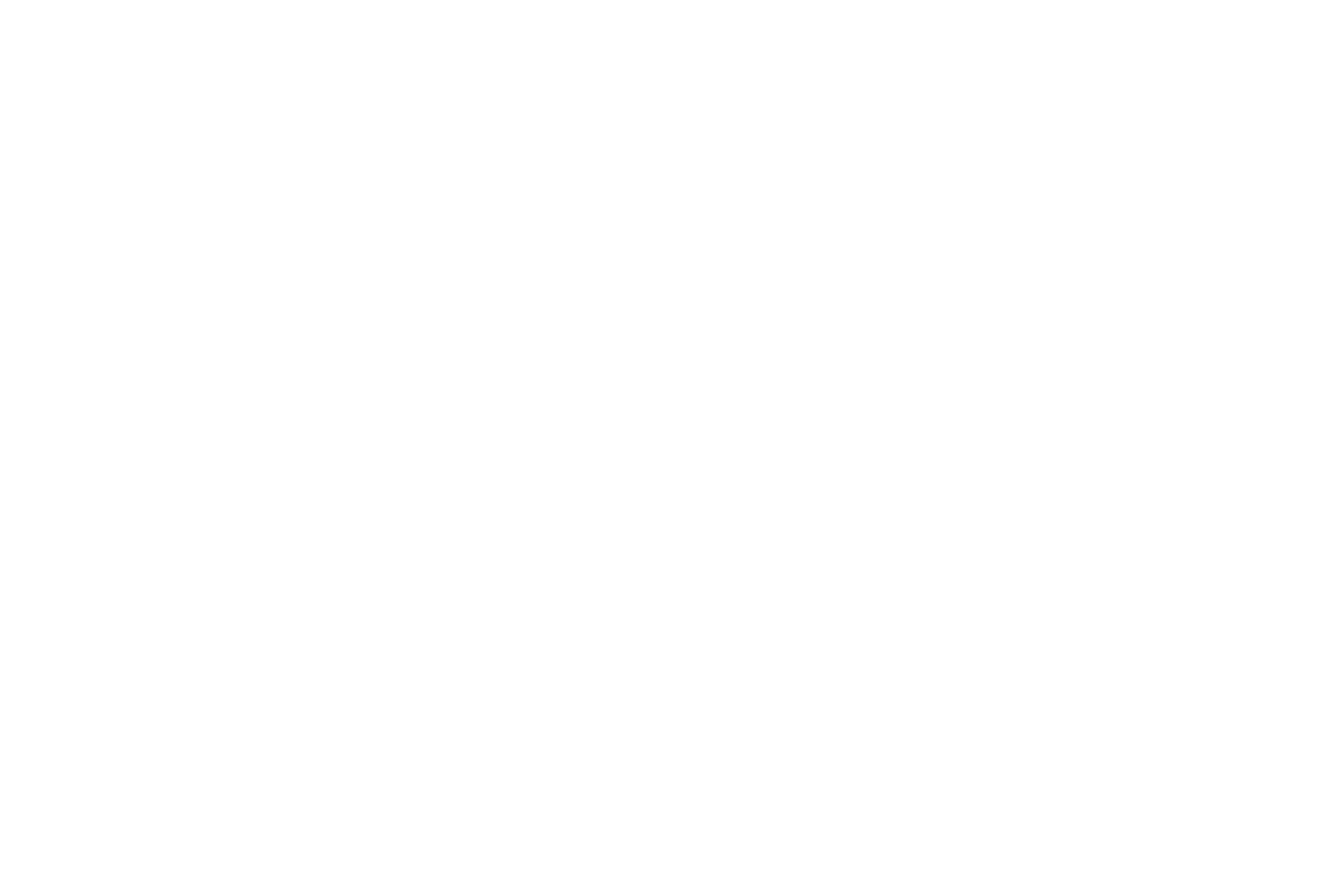
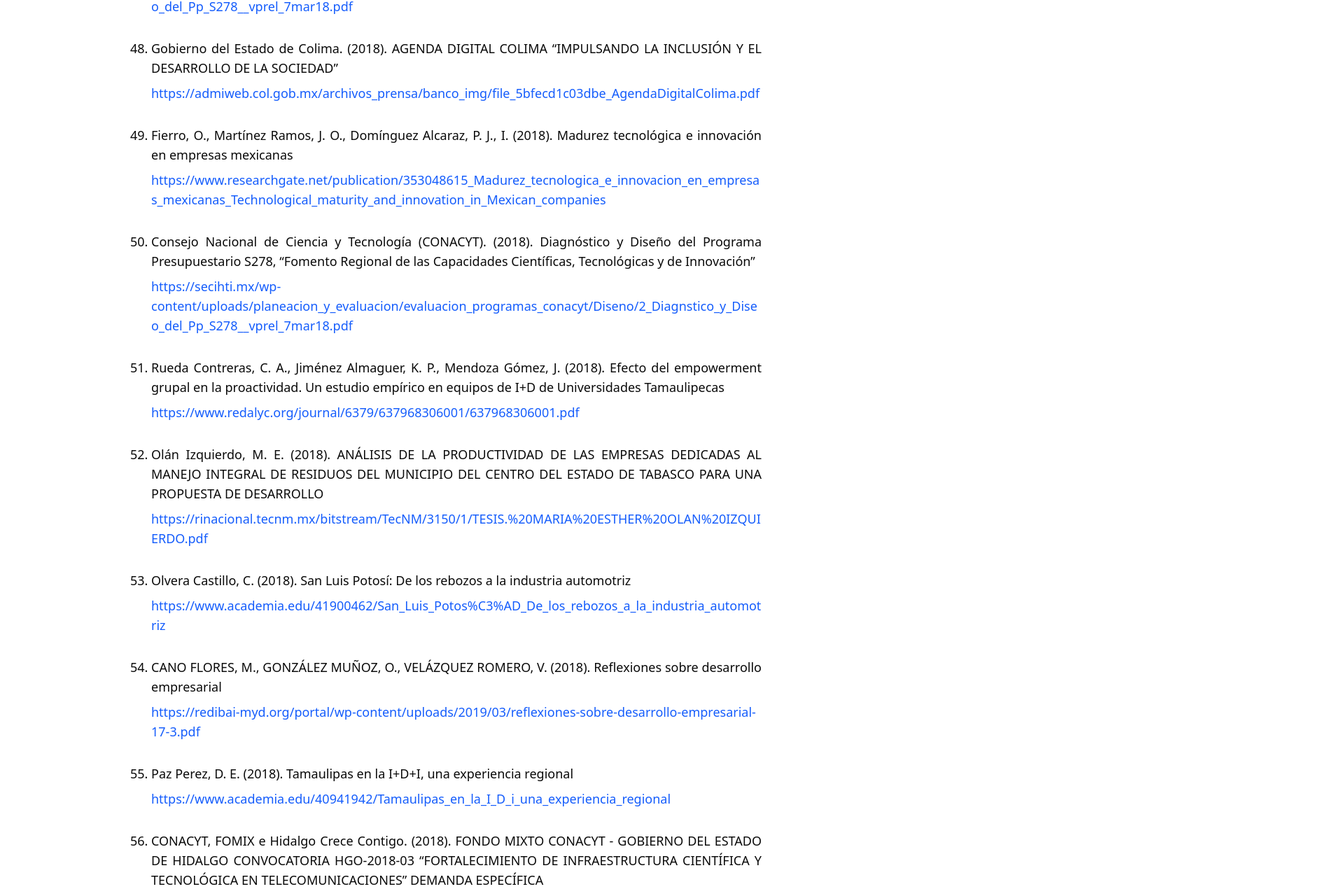
Before and after one commit to Blayt05/caiinno_becario, a Next.js app: page /impacto/informacion-de-referencia in a window 1280 px wide. Shown: the part 6358-7638 px from the top of the page at 70% size, 1920 px wide, since content can reach past the window. Before the commit the page ends 5912 px from the top, so only its background shows below. Built offline with nearby package versions, Linux system fonts and the light colour scheme.

Commit message:
actualizacion_13

```diff
--- a/src/components/ImpactFilters.tsx
+++ b/src/components/ImpactFilters.tsx
@@ -107,6 +107,23 @@
   'Manufactura del sector autopartes en Tlaxcala',
   'APROXIMACIONES A LA MEDICIÓN DEL SISTEMA DE INNOVACIÓN EN MÉXICO',
   'Programa especial de ciencia de Zacatecas 2017-2021',
+  'APROXIMACIONES A LA MEDICIÓN DEL SISTEMA DE INNOVACIÓN EN MÉXICO',
+  'Gaceta Parlamentaria, año XXI, número 5029',
+  'INICIATIVA FRACCIÓN XII DEL ARTÍCULO 6º DE LA LEY DE LA PROPIEDAD INDUSTRIAL',
+  'Impacto social de la ciencia y la tecnología en el sector automotriz en Querétaro',
+  'Analysis of the ICT user Profile',
+  'Diagnóstico y Diseño del Programa Presupuestario S278',
+  'AGENDA DIGITAL COLIMA',
+  'Madurez tecnológica e innovación en empresas mexicanas',
+  '“Fomento Regional de las Capacidades Científicas, Tecnológicas y de Innovación”',
+  'Efecto del empowerment grupal en la proactividad',
+  'ANÁLISIS DE LA PRODUCTIVIDAD DE LAS EMPRESAS DEL ESTADO DE TABASCO',
+  'San Luis Potosí: De los rebozos a la industria automotriz',
+  'Reflexiones sobre desarrollo empresarial',
+  'Tamaulipas en la I+D+I, una experiencia regional',
+  'FONDO MIXTO CONACYT - GOBIERNO DEL ESTADO DE HIDALGO CONVOCATORIA HGO-2018-03',
+  'Programa Académico de: Especialidad En Medicina Del Trabajo Y Ambiental',
+
 ];
 
   return (
--- a/src/data/informacionData.ts
+++ b/src/data/informacionData.ts
@@ -313,7 +313,7 @@
     tipoDoc : 1
   },
   {
-    titulo: 'M López López, M., Villarreal Peralta, E.M. (2017). APROXIMACIONES A LA MEDICIÓN DEL SISTEMA DE INNOVACIÓN EN MÉXICO',
+    titulo: 'López López, M., Villarreal Peralta, E.M. (2017). APROXIMACIONES A LA MEDICIÓN DEL SISTEMA DE INNOVACIÓN EN MÉXICO',
     link: 'https://www.uam.mx/altec2017/pdfs/ALTEC_2017_paper_109.pdf',
     año: 2017,
     documento: 'APROXIMACIONES A LA MEDICIÓN DEL SISTEMA DE INNOVACIÓN EN MÉXICO',
@@ -327,5 +327,133 @@
     documento: 'Programa especial de ciencia de Zacatecas 2017-2021',
     tipoUsuario: 'Gubernamental',
     tipoDoc : 1
-  }
+  },
+  {
+    titulo: 'López López, M., Villarreal Peralta, E.M. (2017). APROXIMACIONES A LA MEDICIÓN DEL SISTEMA DE INNOVACIÓN EN MÉXICO',
+    link: 'https://repositorio.altecasociacion.org/bitstream/handle/20.500.13048/1465/Aproximaciones%20a%20la%20medición%20del%20sistema%20de%20innovación%20en%20México.pdf?sequence=1&isAllowed=y',
+    año: 2017,
+    documento: 'APROXIMACIONES A LA MEDICIÓN DEL SISTEMA DE INNOVACIÓN EN MÉXICO',
+    tipoUsuario: 'Privado/Académico',
+    tipoDoc : 1
+  },
+  {
+    titulo: 'Cámara de Diputados. (2018). Gaceta Parlamentaria, año XXI, número 5029, lunes 21 de mayo de 2018',
+    link: 'https://gaceta.diputados.gob.mx/PDF/63/2018/may/20180521.pdf',
+    año: 2018,
+    documento: 'Gaceta Parlamentaria, año XXI, número 5029',
+    tipoUsuario: 'Legislativo',
+    tipoDoc : 1
+  },
+   {
+    titulo: 'Sistema de Información Legislativa. (2018). INICIATIVA CON PROYECTO DE DECRETO POR EL QUE SE ADICIONA UN INCISO G) A LA FRACCIÓN XII DEL ARTÍCULO 6º DE LA LEY DE LA PROPIEDAD INDUSTRIAL',
+    link: 'https://sil.gobernacion.gob.mx/Archivos/Documentos/2018/05/asun_3713788_20180516_1525809885.pdf',
+    año: 2018,
+    documento: 'INICIATIVA FRACCIÓN XII DEL ARTÍCULO 6º DE LA LEY DE LA PROPIEDAD INDUSTRIAL',
+    tipoUsuario: 'Legislativo',
+    tipoDoc : 1
+  },
+  {
+    titulo: 'Hernández Mesa, E., Banda Ortiz, H., Mora Haro, M.J. (2018). Aproximación teórica de los indicadores que permitan evaluar el impacto social de la ciencia y la tecnología en el sector automotriz en Querétaro',
+    link: 'https://www.riico.net/index.php/riico/article/view/1476/1137',
+    año: 2018,
+    documento: 'Impacto social de la ciencia y la tecnología en el sector automotriz en Querétaro',
+    tipoUsuario: 'Privado/Académico',
+    tipoDoc : 1
+  },
+  {
+    titulo: 'Martínez, E., De la Torre-Gea, G. (2018). Analysis of the ICT user Profile for e-goverment through Bayesian Networks',
+    link: 'https://www.google.com/url?sa=t&source=web&rct=j&opi=89978449&url=https://zenodo.org/record/3572137/files/18%2520Analysis%2520of%2520the%2520ICT%2520User%2520Profile%2520for%2520eGoverment%2520through%2520Bayesian%2520Networks.pdf%3Fdownload%3D1&ved=2ahUKEwjC0_PR8sSOAxURI0QIHe3xCLI4UBAWegQIExAB&usg=AOvVaw0QJ32VpsJuuZsjXNSbsIxA',
+    año: 2018,
+    documento: 'Analysis of the ICT user Profile',
+    tipoUsuario: 'Privado/Académico',
+    tipoDoc : 1
+  },
+  {
+    titulo: 'Consejo Nacional de Ciencia y Tecnología. (2018). Diagnóstico y Diseño del Programa Presupuestario S278, “Fomento Regional de las Capacidades Científicas, Tecnológicas y de Innovación”',
+    link: 'https://secihti.mx/wp-content/uploads/planeacion_y_evaluacion/evaluacion_programas_conacyt/Diseno/2_Diagnstico_y_Diseo_del_Pp_S278__vprel_7mar18.pdf',
+    año: 2018,
+    documento: 'Diagnóstico y Diseño del Programa Presupuestario S278',
+    tipoUsuario: 'Gubernamental',
+    tipoDoc : 1
+  },
+  {
+    titulo: 'Gobierno del Estado de Colima. (2018). AGENDA DIGITAL COLIMA “IMPULSANDO LA INCLUSIÓN Y EL DESARROLLO DE LA SOCIEDAD”',
+    link: 'https://admiweb.col.gob.mx/archivos_prensa/banco_img/file_5bfecd1c03dbe_AgendaDigitalColima.pdf',
+    año: 2018,
+    documento: 'AGENDA DIGITAL COLIMA',
+    tipoUsuario: 'Gubernamental',
+    tipoDoc : 1
+  },
+  {
+    titulo: 'Fierro, O., Martínez Ramos, J. O., Domínguez Alcaraz, P. J., I. (2018). Madurez tecnológica e innovación en empresas mexicanas',
+    link: 'https://www.researchgate.net/publication/353048615_Madurez_tecnologica_e_innovacion_en_empresas_mexicanas_Technological_maturity_and_innovation_in_Mexican_companies',
+    año: 2018,
+    documento: 'Madurez tecnológica e innovación en empresas mexicanas',
+    tipoUsuario: 'Privado/Académico',
+    tipoDoc : 1
+  },
+  {
+    titulo: 'Consejo Nacional de Ciencia y Tecnología (CONACYT). (2018). Diagnóstico y Diseño del Programa Presupuestario S278, “Fomento Regional de las Capacidades Científicas, Tecnológicas y de Innovación”',
+    link: 'https://secihti.mx/wp-content/uploads/planeacion_y_evaluacion/evaluacion_programas_conacyt/Diseno/2_Diagnstico_y_Diseo_del_Pp_S278__vprel_7mar18.pdf',
+    año: 2018,
+    documento: '“Fomento Regional de las Capacidades Científicas, Tecnológicas y de Innovación”',
+    tipoUsuario: 'Gubernamental',
+    tipoDoc : 1
+  },
+  {
+    titulo: 'Rueda Contreras, C. A., Jiménez Almaguer, K. P., Mendoza Gómez, J. (2018). Efecto del empowerment grupal en la proactividad. Un estudio empírico en equipos de I+D de Universidades Tamaulipecas',
+    link: 'https://www.redalyc.org/journal/6379/637968306001/637968306001.pdf',
+    año: 2018,
+    documento: 'Efecto del empowerment grupal en la proactividad',
+    tipoUsuario: 'Gubernamental',
+    tipoDoc : 1
+  },
+  {
+    titulo: 'Olán Izquierdo, M. E. (2018). ANÁLISIS DE LA PRODUCTIVIDAD DE LAS EMPRESAS DEDICADAS AL MANEJO INTEGRAL DE RESIDUOS DEL MUNICIPIO DEL CENTRO DEL ESTADO DE TABASCO PARA UNA PROPUESTA DE DESARROLLO',
+    link: 'https://rinacional.tecnm.mx/bitstream/TecNM/3150/1/TESIS.%20MARIA%20ESTHER%20OLAN%20IZQUIERDO.pdf',
+    año: 2018,
+    documento: 'ANÁLISIS DE LA PRODUCTIVIDAD DE LAS EMPRESAS DEL ESTADO DE TABASCO',
+    tipoUsuario: 'Privado/Académico',
+    tipoDoc : 1
+  },
+  {
+    titulo: 'Olvera Castillo, C. (2018). San Luis Potosí: De los rebozos a la industria automotriz',
+    link: 'https://www.academia.edu/41900462/San_Luis_Potos%C3%AD_De_los_rebozos_a_la_industria_automotriz',
+    año: 2018,
+    documento: 'San Luis Potosí: De los rebozos a la industria automotriz',
+    tipoUsuario: 'Privado/Académico',
+    tipoDoc : 1
+  },
+  {
+    titulo: 'CANO FLORES, M., GONZÁLEZ MUÑOZ, O., VELÁZQUEZ ROMERO, V. (2018). Reflexiones sobre desarrollo empresarial',
+    link: 'https://redibai-myd.org/portal/wp-content/uploads/2019/03/reflexiones-sobre-desarrollo-empresarial-17-3.pdf',
+    año: 2018,
+    documento: 'Reflexiones sobre desarrollo empresarial',
+    tipoUsuario: 'Privado/Académico',
+    tipoDoc : 1
+  },
+  {
+    titulo: 'Paz Perez, D. E. (2018). Tamaulipas en la I+D+I, una experiencia regional',
+    link: 'https://www.academia.edu/40941942/Tamaulipas_en_la_I_D_i_una_experiencia_regional',
+    año: 2018,
+    documento: 'Tamaulipas en la I+D+I, una experiencia regional',
+    tipoUsuario: 'Privado/Académico',
+    tipoDoc : 1
+  },
+  {
+    titulo: 'CONACYT, FOMIX e Hidalgo Crece Contigo. (2018). FONDO MIXTO CONACYT - GOBIERNO DEL ESTADO DE HIDALGO CONVOCATORIA HGO-2018-03 “FORTALECIMIENTO DE INFRAESTRUCTURA CIENTÍFICA Y TECNOLÓGICA EN TELECOMUNICACIONES” DEMANDA ESPECÍFICA',
+    link: 'https://secihti.mx/wp-content/uploads/convocatorias/fondos_mixtos/hidalgo/2018-03_fomix/FOMIX_HIDALGO_DEMANDA%20ESPECÍFICA_2018-03.pdf',
+    año: 2018,
+    documento: 'FONDO MIXTO CONACYT - GOBIERNO DEL ESTADO DE HIDALGO CONVOCATORIA HGO-2018-03',
+    tipoUsuario: 'Gubernamental',
+    tipoDoc : 1
+  },
+  {
+    titulo: 'Benemérita Universidad Autónoma de Puebla (BUAP) - Facultad de medicina. (2019). Programa Académico de: Especialidad En Medicina Del Trabajo Y Ambiental',
+    link: 'https://mederi.buap.mx/portal/public/posgrado/Programas_academicos_especialidades/MEDICINA_DEL_TRABAJO_Y_AMBIENTAL_2019.pdf',
+    año: 2019,
+    documento: 'Programa Académico de: Especialidad En Medicina Del Trabajo Y Ambiental',
+    tipoUsuario: 'Privado/Académico',
+    tipoDoc : 1
+  },
 ];
```
